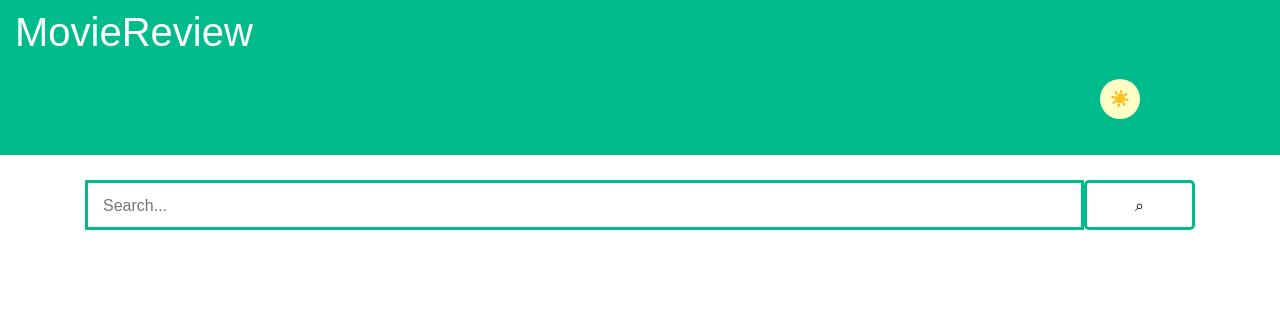
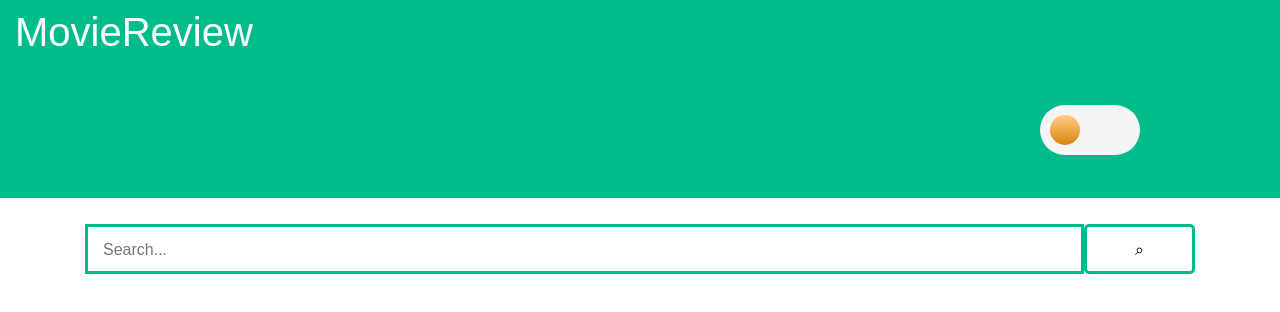
Before and after one commit to DjordjeSajic/MovieAppReactProject, a React (Create React App) app: page / in a window 1280 px wide. Shown: the top 312 px of the page. Built offline with nearby package versions, Linux system fonts and the light colour scheme.

Commit message:
chenged darkmodetoggle look

```diff
--- a/src/components/ToggleDarkMode.js
+++ b/src/components/ToggleDarkMode.js
@@ -31,7 +31,8 @@ const ToggleDarkMode=()=>{
     },[isDarkMode])
     return (
         <div>
-        <button id="tdm" onClick={DarkModeOn}></button>
+        <input type="checkbox" id="tdm" onClick={DarkModeOn}></input>
+        <label for="tdm"></label>
         </div>
     )
 }
--- a/src/css/ToggleDarkMode.css
+++ b/src/css/ToggleDarkMode.css
@@ -1,10 +1,36 @@
-button{
-    width: 40px;
-    height: 40px;
-    border-radius: 50%;
-    align-items: center;
-    display: flex;
-    justify-content: center;
-    align-items: center;
-    border: 0px;
+#tdm{
+    height: 0px;
+    width: 0px;
+    visibility: hidden;
 }
+label{
+    width: 100px;
+    height: 50px;
+    position: relative;
+    display: block;
+    background-color: whitesmoke;
+    border-radius: 50px;
+    box-shadow:inset 0px 5px 15px rgba(0,0,0,0.4),inset 0px -5px 15px rgba(255,255,255,0,4);
+    cursor: pointer;
+    transition: 0.3s;
+}
+label::after{
+    content: "";
+    height: 30px;
+    width: 30px;
+    position: absolute;
+    top:10px;
+    left: 10px;
+    background: linear-gradient(180deg,#ffcc89,#d8860b);
+    border-radius:40px;
+    transition: 0.3s;
+}
+input:checked+label{
+    background-color:#242424;
+}
+input:checked+label::after{
+    left:90px;
+    transform: translatex(-100%);
+    background:linear-gradient(180deg,#777,#3a4a4a);
+
+}
```
